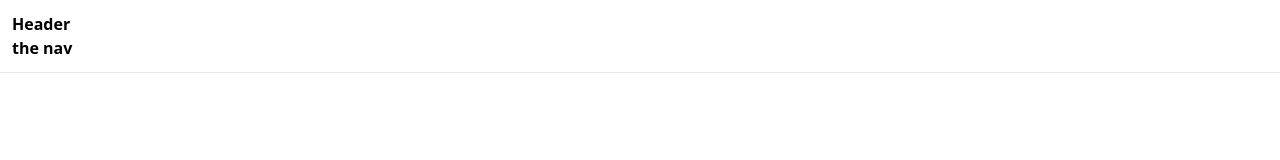
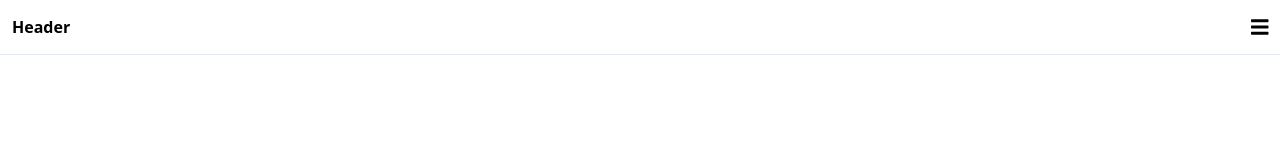
Before and after one commit to cody1991/react, a React (Create React App) app: page / in a window 1280 px wide. Shown: the top 160 px of the page. Built offline with nearby package versions, Linux system fonts and the light colour scheme.

Commit message:
feat: modify nav

```diff
--- a/package.json
+++ b/package.json
@@ -3,6 +3,9 @@
   "version": "0.1.0",
   "private": true,
   "dependencies": {
+    "@fortawesome/fontawesome-svg-core": "^1.2.32",
+    "@fortawesome/free-solid-svg-icons": "^5.15.1",
+    "@fortawesome/react-fontawesome": "^0.1.12",
     "@testing-library/jest-dom": "^5.11.4",
     "@testing-library/react": "^11.1.0",
     "@testing-library/user-event": "^12.1.10",
--- a/src/components/Header.js
+++ b/src/components/Header.js
@@ -2,8 +2,8 @@
 
 export default function Header() {
   return (
-    <header className="border-b font-bold p-3">
-      Header
+    <header className="border-b p-3 flex justify-between items-center">
+      <span className="font-bold">Header</span>
       <Navigation></Navigation>
     </header>
   );
--- a/src/components/Navigation.js
+++ b/src/components/Navigation.js
@@ -1,3 +1,17 @@
+import React, { useState } from 'react';
+import { FontAwesomeIcon } from '@fortawesome/react-fontawesome';
+import { faBars } from '@fortawesome/free-solid-svg-icons';
+
 export default function Navigation() {
-  return <nav className="">the nav</nav>;
+  const [showMenu, setShowMenu] = useState(false);
+  return (
+    <nav>
+      <span className="text-xl">
+        <FontAwesomeIcon
+          icon={faBars}
+          onClick={() => setShowMenu(!showMenu)}
+        ></FontAwesomeIcon>
+      </span>
+    </nav>
+  );
 }
```
Also changed, not shown: 1 other file (tests, documents, lock files or other folders).
